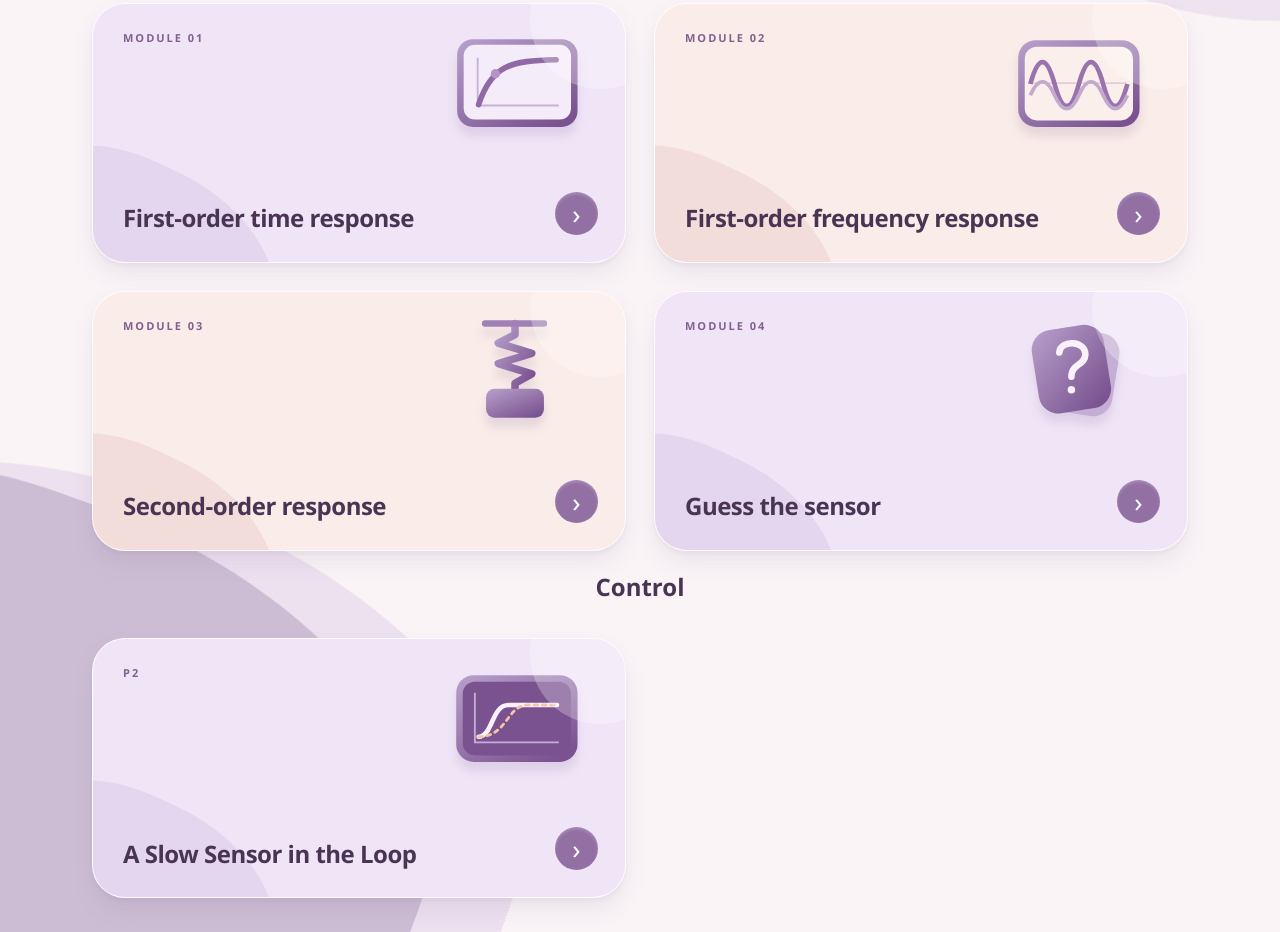
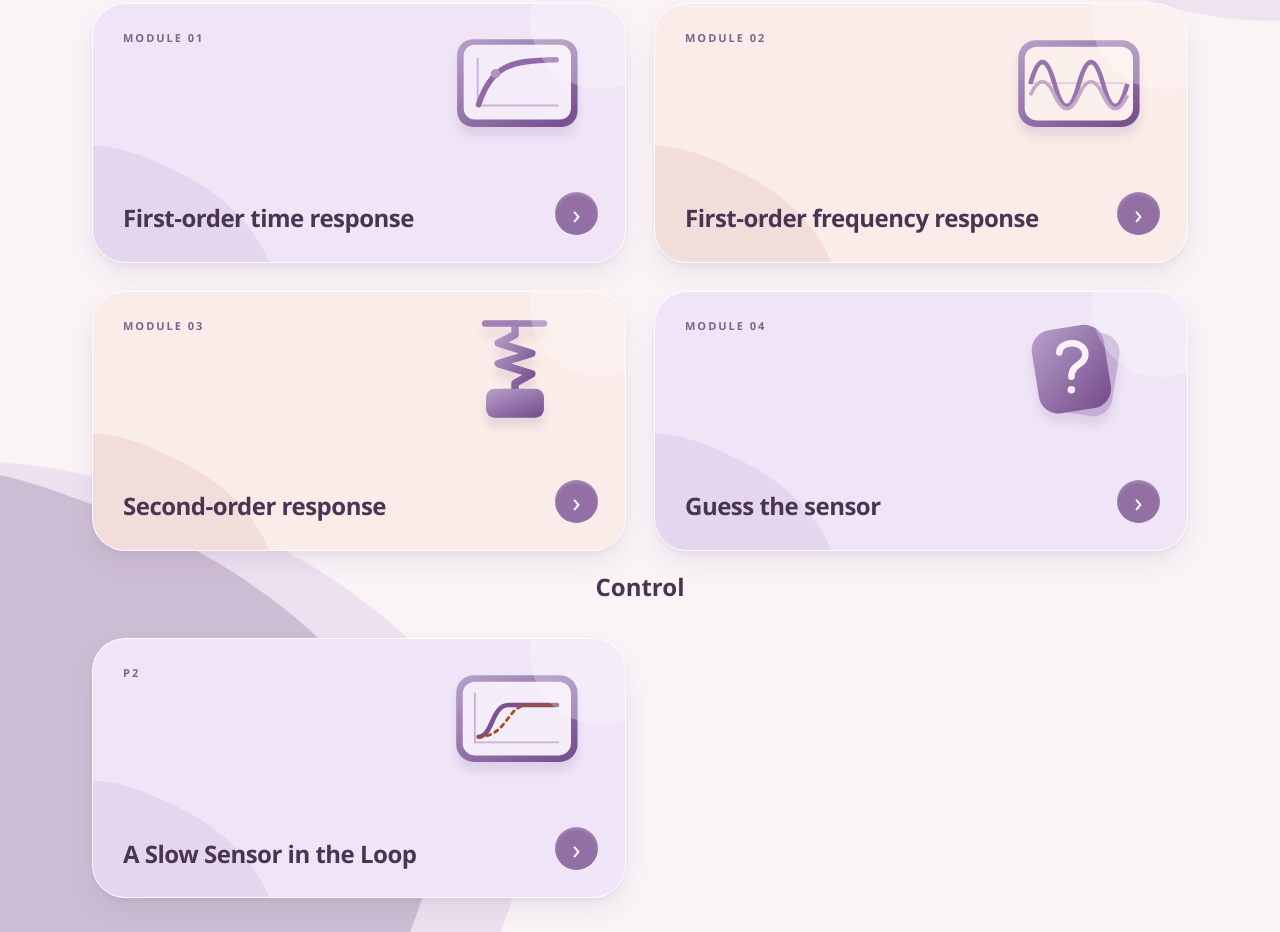
Before and after one commit to daniyaha/encs4380-dynamics-T23, a plain HTML site: page index.html in a window 1280 px wide. Shown: the part 199-1131 px from the top of the page. Drawn offline with Linux system fonts and the light colour scheme.

Commit message:
Restore the original P2 illustration palette

```diff
--- a/index.html
+++ b/index.html
@@ -130,10 +130,10 @@
           <span class="module-number">P2</span>
           <svg class="module-icon" viewBox="0 0 160 120" aria-hidden="true">
             <rect x="17" y="13" width="130" height="93" rx="19" fill="url(#purple)" />
-            <rect x="24" y="20" width="116" height="79" rx="13" fill="#79528f" />
-            <path d="M37 32 V85 H127" fill="none" stroke="#c5aed5" stroke-width="2" />
-            <path d="M41 79 C56 79 55 45 73 45 H125" fill="none" stroke="#faf1fd" stroke-width="5" stroke-linecap="round" />
-            <path d="M41 79 C72 79 71 45 94 45 H125" fill="none" stroke="#f5c3a5" stroke-width="3" stroke-linecap="round" stroke-dasharray="4 5" />
+            <rect x="24" y="20" width="116" height="79" rx="13" fill="#f5ecfa" />
+            <path d="M37 32 V85 H127" fill="none" stroke="#c8b3d6" stroke-width="2" />
+            <path d="M41 79 C56 79 55 45 73 45 H125" fill="none" stroke="#79528f" stroke-width="5" stroke-linecap="round" />
+            <path d="M41 79 C72 79 71 45 94 45 H125" fill="none" stroke="#a34e24" stroke-width="3" stroke-linecap="round" stroke-dasharray="4 5" />
           </svg>
 
           <h2>A Slow Sensor in the Loop</h2>
```
